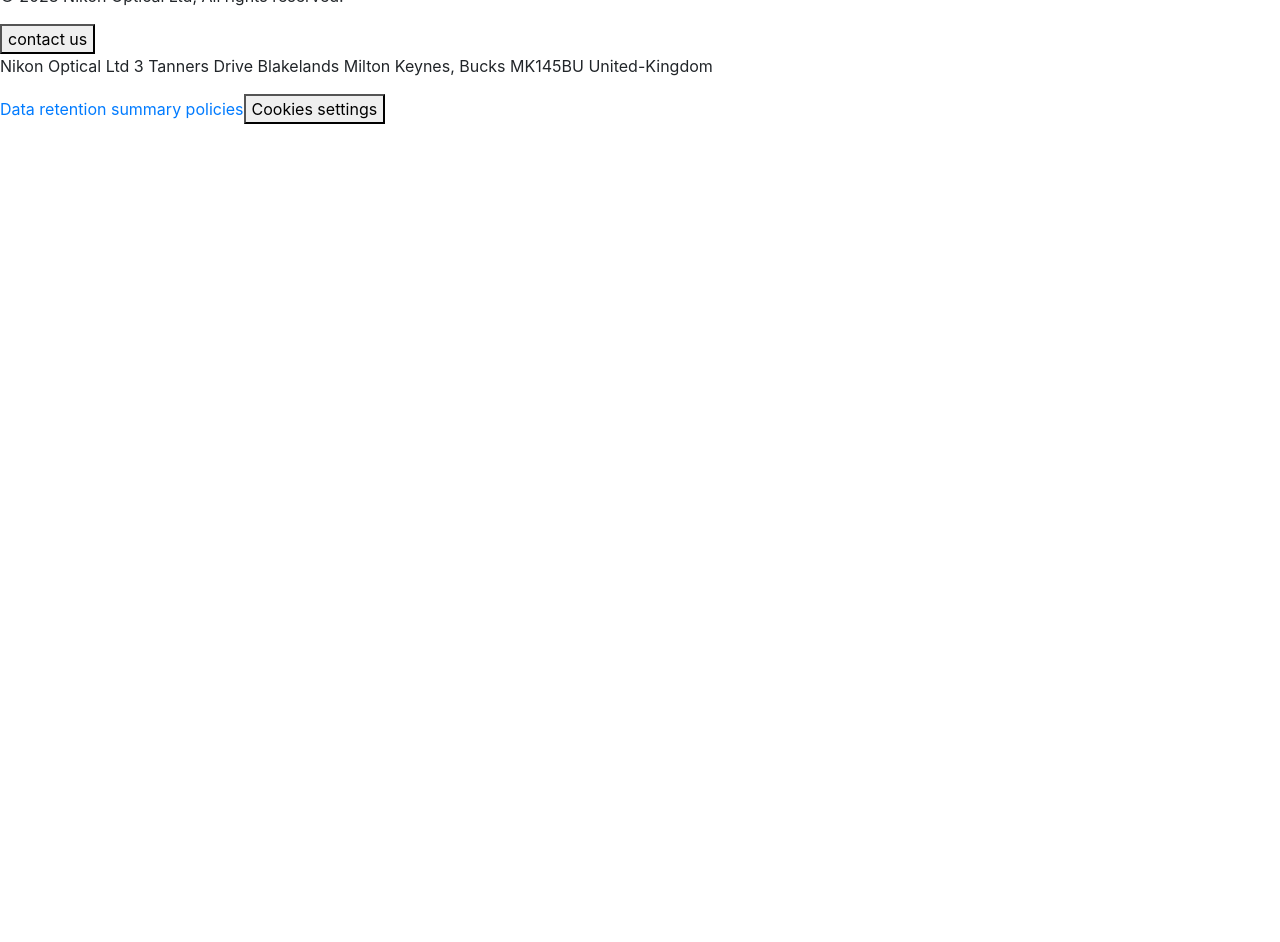
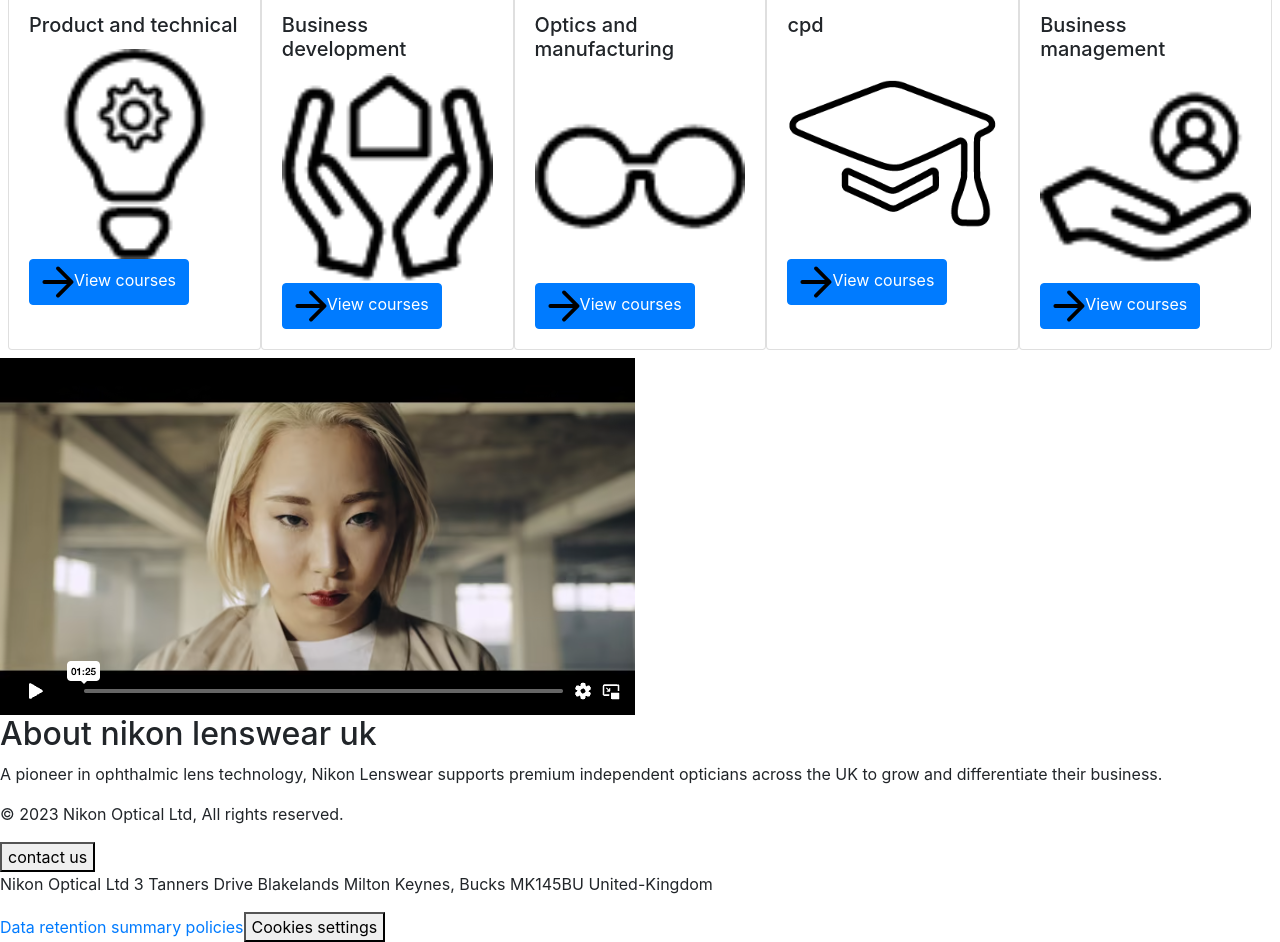
Before and after one commit to SueHafi/my-learning-website, a plain HTML site: page index.html in a window 1280 px wide. Shown: the part 479-1421 px from the top of the page. Before the commit the page ends 800 px from the top, so only its background shows below. Drawn offline with nearby package versions, Linux system fonts and the light colour scheme.

Commit message:
skeleton of website complete

```diff
--- a/index.html
+++ b/index.html
@@ -11,7 +11,7 @@
 <body>
     <nav class="navbar navbar-expand-lg navbar-light bg-light">
         <a class="navbar-brand" href="#">
-            <img src="/images/logo.png" width="30" height="30" alt="MyLearning logo">
+            <img class="logo" src="/images/logo.png" alt="MyLearning logo">
           </a>
         <button class="navbar-toggler" type="button" data-toggle="collapse" data-target="#navbarSupportedContent" aria-controls="navbarSupportedContent" aria-expanded="false" aria-label="Toggle navigation">
           <span class="navbar-toggler-icon"></span>
@@ -38,7 +38,7 @@
     <header><div class="container">
         <div class="row">
           <div class="col">
-            <p>Welcome to MyLearning</p>
+            <h1>Welcome to MyLearning</h1>
             <form>
                 <div class="form-group">
                   <label for="formGroupExampleInput">Username</label>
@@ -49,7 +49,7 @@
                   <input type="password" class="form-control" id="formGroupExampleInput2" placeholder="">
                 </div>
               </form>
-              <button><svg xmlns="http://www.w3.org/2000/svg" viewBox="0 0 12 12">
+              <button><svg class="right-arrow-icon" xmlns="http://www.w3.org/2000/svg" viewBox="0 0 12 12">
                 <g fill="none" fill-rule="evenodd">
                     <path fill="#000" fill-rule="nonzero" d="M11.743 6.297c.07-.157.07-.367 0-.594-.07-.07-.07-.14-.14-.21L6.506.398C6.226.1 5.791.1 5.494.397c-.297.297-.297.733 0 1.012L9.35 5.267H.903c-.436 0-.715.297-.715.733s.279.733.715.733h8.448l-3.857 3.84a.707.707 0 000 1.03c.14.14.366.21.506.21s.367-.07.506-.21l5.097-5.097c.07-.07.14-.14.14-.21z"></path>
                 </g>
@@ -62,8 +62,70 @@
           <div class="col">
            <img class="mylearning-banner" src="/images/intro-banner.jpg" alt="mylearning banner">
           </div></header>
-    <section></section>
-    <section></section>
+    <section class="course-catalog">
+        <div class="d-flex p-2 bd-highlight">
+        <div class="card" style="width: 18rem;">
+            <div class="card-body">
+              <h5 class="card-title">Product and technical</h5>
+              <img src="/icons/product.png" class="card-img-top" alt="lightbulb">
+              <a href="#" class="btn btn-primary"><svg class="right-arrow-icon" xmlns="http://www.w3.org/2000/svg" viewBox="0 0 12 12">
+                <g fill="none" fill-rule="evenodd">
+                    <path fill="#000" fill-rule="nonzero" d="M11.743 6.297c.07-.157.07-.367 0-.594-.07-.07-.07-.14-.14-.21L6.506.398C6.226.1 5.791.1 5.494.397c-.297.297-.297.733 0 1.012L9.35 5.267H.903c-.436 0-.715.297-.715.733s.279.733.715.733h8.448l-3.857 3.84a.707.707 0 000 1.03c.14.14.366.21.506.21s.367-.07.506-.21l5.097-5.097c.07-.07.14-.14.14-.21z"></path>
+                </g>
+            </svg>View courses</a>
+            </div>
+          </div>
+          <div class="card" style="width: 18rem;">
+            <div class="card-body">
+              <h5 class="card-title">Business development</h5>
+              <img src="/icons/business-development.png" class="card-img-top" alt="lightbulb">
+              <a href="#" class="btn btn-primary"><svg class="right-arrow-icon" xmlns="http://www.w3.org/2000/svg" viewBox="0 0 12 12">
+                <g fill="none" fill-rule="evenodd">
+                    <path fill="#000" fill-rule="nonzero" d="M11.743 6.297c.07-.157.07-.367 0-.594-.07-.07-.07-.14-.14-.21L6.506.398C6.226.1 5.791.1 5.494.397c-.297.297-.297.733 0 1.012L9.35 5.267H.903c-.436 0-.715.297-.715.733s.279.733.715.733h8.448l-3.857 3.84a.707.707 0 000 1.03c.14.14.366.21.506.21s.367-.07.506-.21l5.097-5.097c.07-.07.14-.14.14-.21z"></path>
+                </g>
+            </svg>View courses</a>
+            </div>
+          </div>
+          <div class="card" style="width: 18rem;">
+            <div class="card-body">
+              <h5 class="card-title">Optics and manufacturing</h5>
+              <img src="/icons/optics.png" class="card-img-top" alt="lightbulb">
+              <a href="#" class="btn btn-primary"><svg class="right-arrow-icon" xmlns="http://www.w3.org/2000/svg" viewBox="0 0 12 12">
+                <g fill="none" fill-rule="evenodd">
+                    <path fill="#000" fill-rule="nonzero" d="M11.743 6.297c.07-.157.07-.367 0-.594-.07-.07-.07-.14-.14-.21L6.506.398C6.226.1 5.791.1 5.494.397c-.297.297-.297.733 0 1.012L9.35 5.267H.903c-.436 0-.715.297-.715.733s.279.733.715.733h8.448l-3.857 3.84a.707.707 0 000 1.03c.14.14.366.21.506.21s.367-.07.506-.21l5.097-5.097c.07-.07.14-.14.14-.21z"></path>
+                </g>
+            </svg>View courses</a>
+            </div>
+          </div>
+          <div class="card" style="width: 18rem;">
+            <div class="card-body">
+              <h5 class="card-title">cpd</h5>
+              <img src="/icons/cpd.png" class="card-img-top" alt="lightbulb">
+              <a href="#" class="btn btn-primary"><svg class="right-arrow-icon" xmlns="http://www.w3.org/2000/svg" viewBox="0 0 12 12">
+                <g fill="none" fill-rule="evenodd">
+                    <path fill="#000" fill-rule="nonzero" d="M11.743 6.297c.07-.157.07-.367 0-.594-.07-.07-.07-.14-.14-.21L6.506.398C6.226.1 5.791.1 5.494.397c-.297.297-.297.733 0 1.012L9.35 5.267H.903c-.436 0-.715.297-.715.733s.279.733.715.733h8.448l-3.857 3.84a.707.707 0 000 1.03c.14.14.366.21.506.21s.367-.07.506-.21l5.097-5.097c.07-.07.14-.14.14-.21z"></path>
+                </g>
+            </svg>View courses</a>
+            </div>
+          </div>
+          <div class="card" style="width: 18rem;">
+            <div class="card-body">
+              <h5 class="card-title">Business management</h5>
+              <img src="/icons/business-management.png" class="card-img-top" alt="lightbulb">
+              <a href="#" class="btn btn-primary"><svg class="right-arrow-icon" xmlns="http://www.w3.org/2000/svg" viewBox="0 0 12 12">
+                <g fill="none" fill-rule="evenodd">
+                    <path fill="#000" fill-rule="nonzero" d="M11.743 6.297c.07-.157.07-.367 0-.594-.07-.07-.07-.14-.14-.21L6.506.398C6.226.1 5.791.1 5.494.397c-.297.297-.297.733 0 1.012L9.35 5.267H.903c-.436 0-.715.297-.715.733s.279.733.715.733h8.448l-3.857 3.84a.707.707 0 000 1.03c.14.14.366.21.506.21s.367-.07.506-.21l5.097-5.097c.07-.07.14-.14.14-.21z"></path>
+                </g>
+            </svg>View courses</a>
+            </div>
+          </div>
+          </div>
+    </section>
+    <section>
+        <img src="/images/videoplaceholder.png">
+        <h2>About nikon lenswear uk</h2>
+        <p>A pioneer in ophthalmic lens technology, Nikon Lenswear supports premium independent opticians across the UK to grow and differentiate their business.</p>
+    </section>
     <footer><p>&copy; 2023 Nikon Optical Ltd, All rights reserved.</p><button>contact us</button><p>Nikon Optical Ltd 3 Tanners Drive Blakelands Milton Keynes, Bucks MK145BU United-Kingdom</p><a href="#">Data retention summary policies</a><button>Cookies settings</button></footer>
     <script src="https://cdn.jsdelivr.net/npm/jquery@3.5.1/dist/jquery.slim.min.js" integrity="sha384-DfXdz2htPH0lsSSs5nCTpuj/zy4C+OGpamoFVy38MVBnE+IbbVYUew+OrCXaRkfj" crossorigin="anonymous"></script>
     <script src="https://cdn.jsdelivr.net/npm/bootstrap@4.6.2/dist/js/bootstrap.bundle.min.js" integrity="sha384-Fy6S3B9q64WdZWQUiU+q4/2Lc9npb8tCaSX9FK7E8HnRr0Jz8D6OP9dO5Vg3Q9ct" crossorigin="anonymous"></script>
--- a/style.css
+++ b/style.css
@@ -1,5 +1,15 @@
+.logo {
+    width: 30px;
+    height: 30px;
+}
+
 .mylearning-banner {
     width: 100%;
     height: auto;
     object-fit: cover;
 }
+
+.right-arrow-icon {
+    height: 32px;
+    width: 32px;
+}
```
Also changed, not shown: icons/business-development.png (added), icons/business-management.png (added), icons/cpd.png (added), icons/optics.png (added), icons/product.png (added), images/videoplaceholder.png (added).
